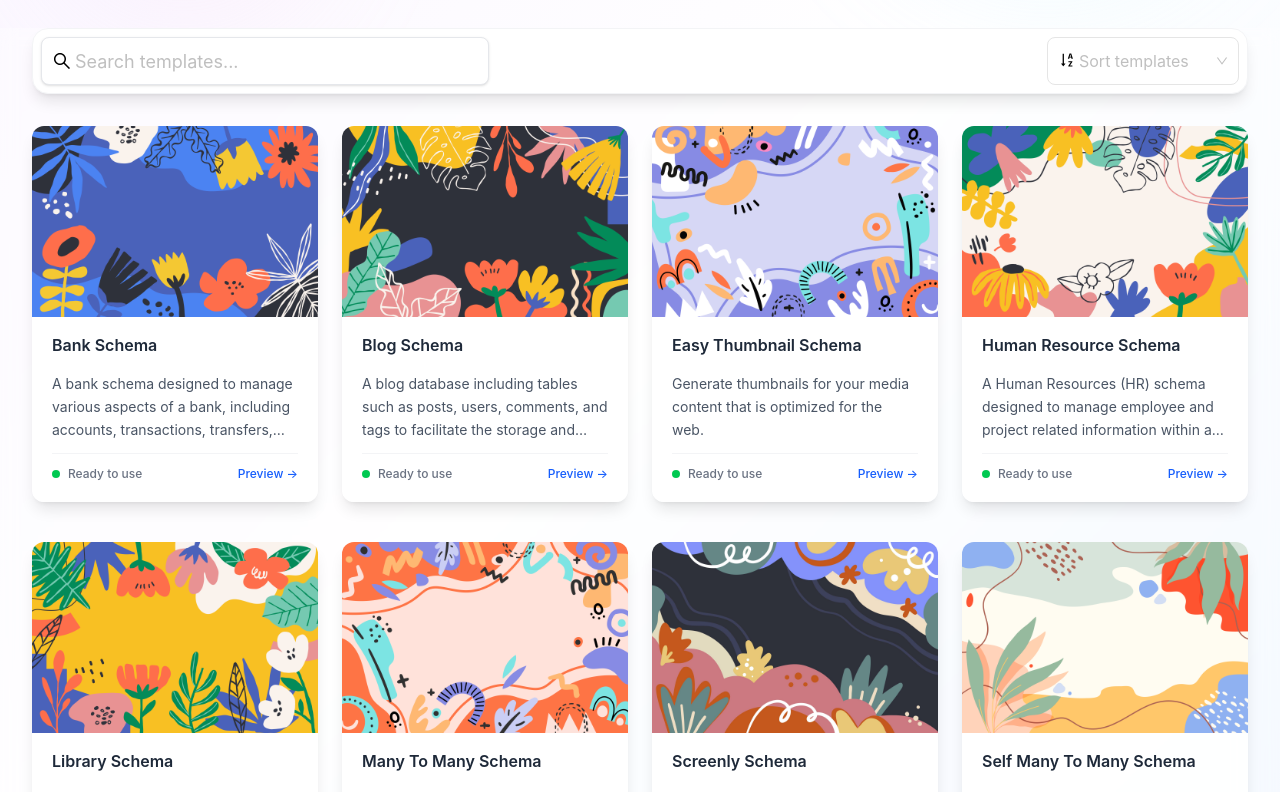
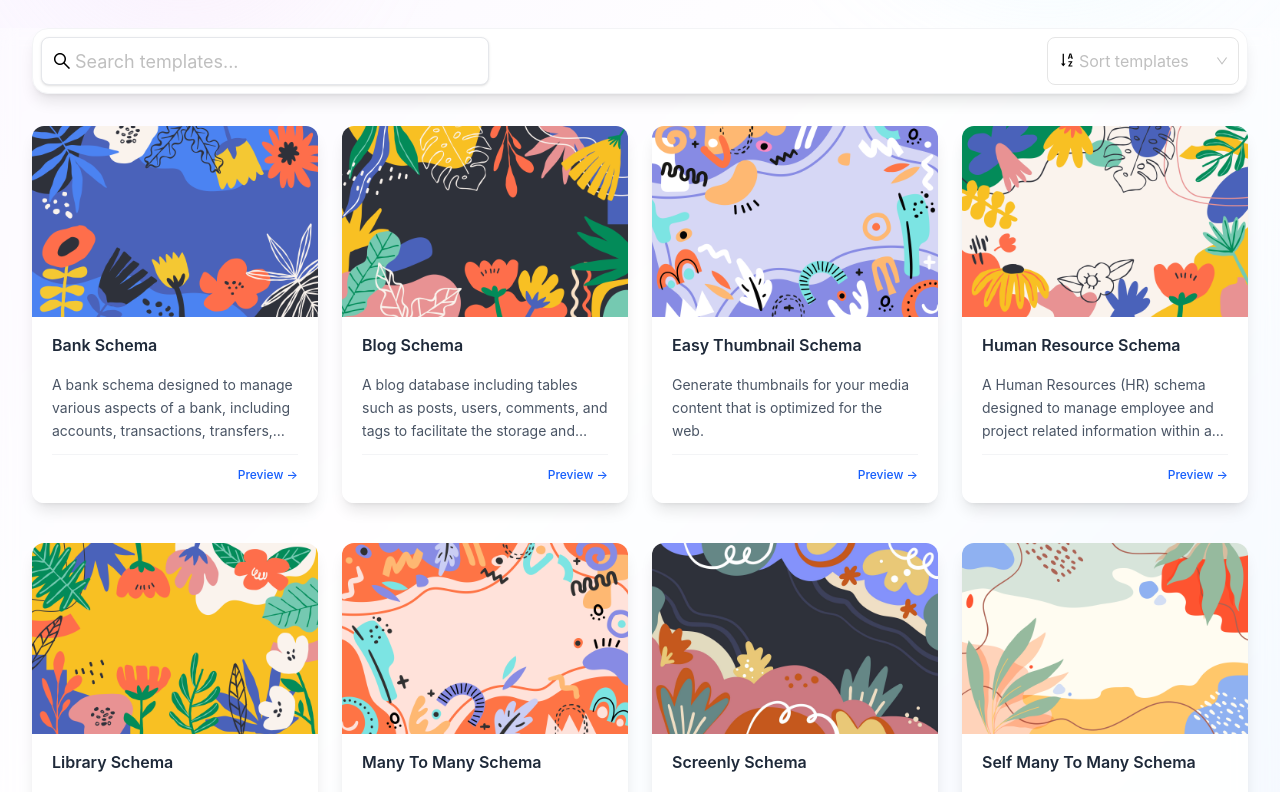
Before and after one commit to phongtranWW/editdb_fe, a React (Vite) app: page /templates in a window 1280 px wide. Shown: the part 360-1152 px from the top of the page. Built offline with nearby package versions, Linux system fonts and the light colour scheme.

Commit message:
update: template page

```diff
--- /dev/null
+++ b/src/api/templates/templateApi.ts
@@ -0,0 +1,31 @@
+import type { ApiResponse } from "../base/api-response";
+import type { Template } from "../../models/template";
+import { TEMPLATES } from "../../data/templates/templates";
+import type { Params } from "../base/params";
+import { Sort } from "../../data/constants";
+
+export const getTemplates = (params: Params): ApiResponse<Template> => {
+  let result = [...TEMPLATES];
+
+  if (params.search && params.search.trim() !== "") {
+    const keyword = params.search.toLowerCase();
+    result = result.filter((t) => t.name.toLowerCase().includes(keyword));
+  }
+
+  if (params.sort === Sort.ASC) {
+    result.sort((a, b) => a.name.localeCompare(b.name));
+  } else if (params.sort === Sort.DESC) {
+    result.sort((a, b) => b.name.localeCompare(a.name));
+  }
+
+  const total = result.length;
+
+  const start = (params.page - 1) * params.limit;
+  const end = start + params.limit;
+  result = result.slice(start, end);
+
+  return {
+    data: result,
+    total,
+  };
+};
--- /dev/null
+++ b/src/components/App/Templates/TemplateCard.tsx
@@ -0,0 +1,50 @@
+import { Card } from "antd";
+import type { Template } from "../../../models/template";
+const { Meta } = Card;
+
+interface TemplateCardProps {
+  template: Template;
+  onClick: () => void;
+}
+
+export default function TemplateCard({ template, onClick }: TemplateCardProps) {
+  return (
+    <Card
+      className="!h-full !border-none !shadow-lg hover:!shadow-2xl !transition-all !duration-300 !transform hover:!scale-105 !bg-white/90 !backdrop-blur-sm !rounded-xl !overflow-hidden group"
+      cover={
+        <div className="relative overflow-hidden">
+          <img
+            alt={template.name}
+            src={template.image}
+            className="w-full h-48 object-cover transition-transform duration-300 group-hover:scale-110"
+          />
+          <div className="absolute inset-0 bg-gradient-to-t from-black/20 to-transparent opacity-0 group-hover:opacity-100 transition-opacity duration-300"></div>
+          <div className="absolute top-3 right-3 bg-white/90 backdrop-blur-sm rounded-full px-3 py-1 text-xs font-medium text-gray-700 opacity-0 group-hover:opacity-100 transition-opacity duration-300">
+            Click to preview
+          </div>
+        </div>
+      }
+      onClick={onClick}
+      hoverable
+      styles={{ body: { padding: "20px" } }}
+    >
+      <Meta
+        title={
+          <p className="mb-2 text-gray-800 font-semibold line-clamp-1">
+            {template.name}
+          </p>
+        }
+        description={
+          <p className="text-gray-600 text-sm line-clamp-3 leading-relaxed min-h-[4.5em]">
+            {template.description}
+          </p>
+        }
+      />
+      <div className="mt-4 pt-3 border-t border-gray-100 flex items-center justify-end">
+        <div className="text-xs text-blue-600 font-medium hover:text-blue-700 transition-colors">
+          Preview →
+        </div>
+      </div>
+    </Card>
+  );
+}
--- a/src/components/App/Templates/TemplatesContainer.tsx
+++ b/src/components/App/Templates/TemplatesContainer.tsx
@@ -1,65 +1,26 @@
-import { useCallback, useEffect, useState } from "react";
-import type { ApiResponse } from "../../../api/base/api-response";
-import type { Template } from "../../../models/template";
-import type { Params } from "../../../api/base/params";
-import { Card, Flex, Input, List, Select, Typography } from "antd";
+import { useCallback, useState } from "react";
+import { Flex, Input, List, Select } from "antd";
 import { Sort } from "../../../data/constants";
 import type { Diagram } from "../../../models/diagram";
-import { TEMPLATES } from "../../../data/templates/templates";
 import PreviewDiagramModal from "./PreviewDiagramModal";
-import Meta from "antd/es/card/Meta";
 import { createDiagram } from "../../../api/diagrams/diagramApi";
 import { useNavigate } from "react-router";
 import axios from "axios";
 import { SearchOutlined, SortAscendingOutlined } from "@ant-design/icons";
 import { useAppMessage } from "../../../context/AppMessageContext/hooks";
-
-const { Title } = Typography;
+import TemplateCard from "./TemplateCard";
+import { useTemplates } from "../../../hooks/useTemplates";
 
 export const TemplatesContainer = () => {
   const { messageApi } = useAppMessage();
   const navigator = useNavigate();
-  const [data, setData] = useState<ApiResponse<Template>>({
-    data: [],
-    total: 0,
-  });
-  const [params, setParams] = useState<Params>({
-    page: 1,
-    limit: 8,
-    sort: Sort.ASC,
-  });
+  const { data, params, setParams } = useTemplates();
   const [previewDiagram, setPreviewDiagram] = useState<{
     show: boolean;
     diagram?: Diagram;
   }>({
     show: false,
   });
-
-  useEffect(() => {
-    let result = [...TEMPLATES];
-
-    if (params.search && params.search.trim() !== "") {
-      const keyword = params.search.toLowerCase();
-      result = result.filter((t) => t.name.toLowerCase().includes(keyword));
-    }
-
-    if (params.sort === Sort.ASC) {
-      result.sort((a, b) => a.name.localeCompare(b.name));
-    } else if (params.sort === Sort.DESC) {
-      result.sort((a, b) => b.name.localeCompare(a.name));
-    }
-
-    const total = result.length;
-
-    const start = (params.page - 1) * params.limit;
-    const end = start + params.limit;
-    result = result.slice(start, end);
-
-    setData({
-      data: result,
-      total,
-    });
-  }, [params]);
 
   const handleConfirm = useCallback(async () => {
     if (!previewDiagram.diagram) {
@@ -145,57 +106,12 @@ export const TemplatesContainer = () => {
           dataSource={data.data}
           renderItem={(template) => (
             <List.Item>
-              <Card
-                className="!h-full !border-none !shadow-lg hover:!shadow-2xl !transition-all !duration-300 !transform hover:!scale-105 !bg-white/90 !backdrop-blur-sm !rounded-xl !overflow-hidden group"
-                cover={
-                  <div className="relative overflow-hidden">
-                    <img
-                      alt={template.name}
-                      src={template.image}
-                      className="w-full h-48 object-cover transition-transform duration-300 group-hover:scale-110"
-                    />
-                    <div className="absolute inset-0 bg-gradient-to-t from-black/20 to-transparent opacity-0 group-hover:opacity-100 transition-opacity duration-300"></div>
-                    <div className="absolute top-3 right-3 bg-white/90 backdrop-blur-sm rounded-full px-3 py-1 text-xs font-medium text-gray-700 opacity-0 group-hover:opacity-100 transition-opacity duration-300">
-                      Click to preview
-                    </div>
-                  </div>
+              <TemplateCard
+                template={template}
+                onClick={() =>
+                  setPreviewDiagram({ show: true, diagram: template.diagram })
                 }
-                onClick={() => {
-                  setPreviewDiagram({
-                    show: true,
-                    diagram: template.diagram,
-                  });
-                }}
-                hoverable
-                styles={{ body: { padding: "20px" } }}
-              >
-                <Meta
-                  title={
-                    <Title
-                      level={5}
-                      className="!mb-2 !text-gray-800 !font-semibold line-clamp-1"
-                    >
-                      {template.name}
-                    </Title>
-                  }
-                  description={
-                    <p className="!text-gray-600 !text-sm line-clamp-3 !leading-relaxed min-h-[4.5em]">
-                      {template.description}
-                    </p>
-                  }
-                />
-                <div className="mt-4 pt-3 border-t border-gray-100 flex items-center justify-between">
-                  <div className="flex items-center gap-2">
-                    <div className="w-2 h-2 bg-green-500 rounded-full"></div>
-                    <span className="text-xs text-gray-500 font-medium">
-                      Ready to use
-                    </span>
-                  </div>
-                  <div className="text-xs text-blue-600 font-medium hover:text-blue-700 transition-colors">
-                    Preview →
-                  </div>
-                </div>
-              </Card>
+              />
             </List.Item>
           )}
           pagination={{
--- a/src/components/UI/PreviewDiagram.tsx
+++ b/src/components/UI/PreviewDiagram.tsx
@@ -30,8 +30,7 @@ export function PreviewDiagram({ tables, relationships }: PrviewDiagramProps) {
       type: "tableNode",
       position: generateNodePosition(index, []),
       data: {
-        name: table.name,
-        columns: table.columns,
+        table,
       },
       selected: false,
       dragging: false,
--- /dev/null
+++ b/src/hooks/useTemplates.ts
@@ -0,0 +1,33 @@
+import { useCallback, useEffect, useState } from "react";
+import type { Template } from "../models/template";
+import type { ApiResponse } from "../api/base/api-response";
+import type { Params } from "../api/base/params";
+import { Sort } from "../data/constants";
+import { getTemplates } from "../api/templates/templateApi";
+
+export const useTemplates = () => {
+  const [data, setData] = useState<ApiResponse<Template>>({
+    data: [],
+    total: 0,
+  });
+  const [params, setParams] = useState<Params>({
+    page: 1,
+    limit: 8,
+    sort: Sort.ASC,
+  });
+
+  const fetchTemplates = useCallback(() => {
+    const response = getTemplates(params);
+    setData(response);
+  }, [params]);
+
+  useEffect(() => {
+    fetchTemplates();
+  }, [fetchTemplates]);
+
+  return {
+    data,
+    params,
+    setParams,
+  };
+};
```
